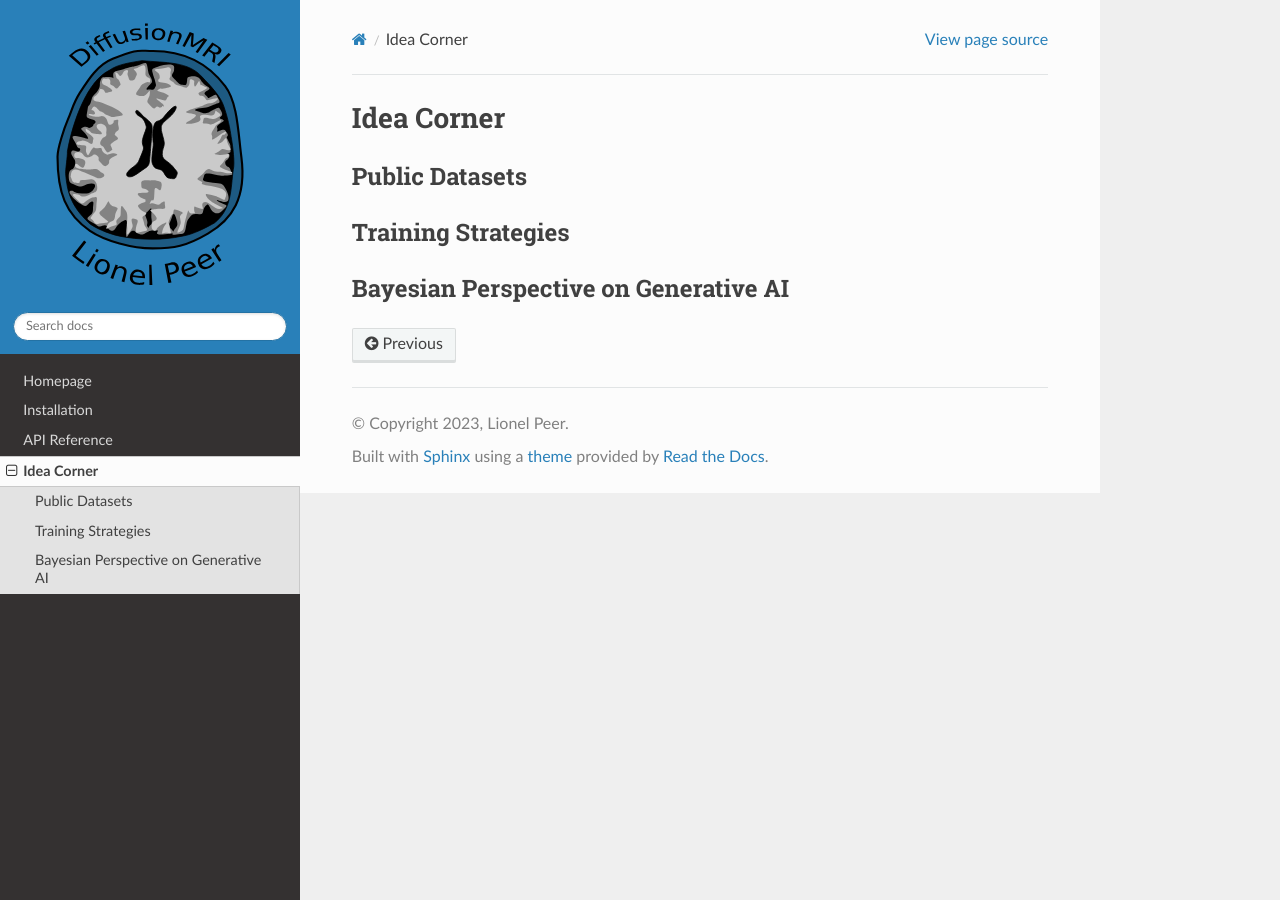
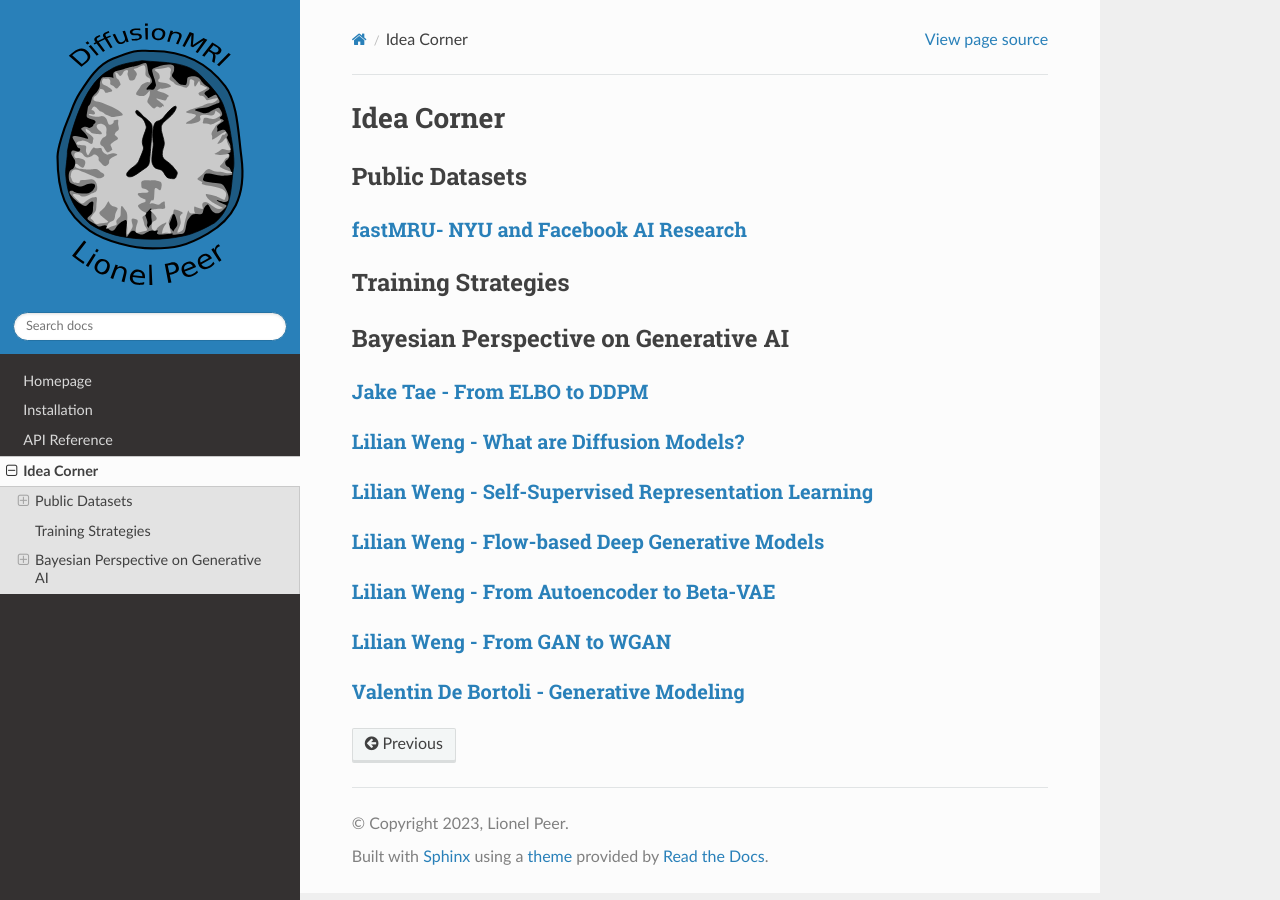
Before and after one commit to liopeer/diffusionmodels, a Sphinx documentation site: the page built from docs/source/idea_corner.md, in a window 1280 px wide. Built offline with Sphinx 7.4.7 and the Read the Docs theme 2.0.0, drawn with Linux system fonts in a browser that asks for light colours; pages that are not in the unit, such as notebooks, are missing from menus.

Commit message:
stuff added to ideation corner

```diff
--- a/docs/source/idea_corner.md
+++ b/docs/source/idea_corner.md
@@ -1,4 +1,12 @@
 # Idea Corner
 ## Public Datasets
+### [fastMRU- NYU and Facebook AI Research](https://fastmri.med.nyu.edu/)
 ## Training Strategies
 ## Bayesian Perspective on Generative AI
+### [Jake Tae - From ELBO to DDPM](https://jaketae.github.io/study/elbo/)
+### [Lilian Weng - What are Diffusion Models?](https://lilianweng.github.io/posts/2021-07-11-diffusion-models/)
+### [Lilian Weng - Self-Supervised Representation Learning](https://lilianweng.github.io/posts/2019-11-10-self-supervised/)
+### [Lilian Weng - Flow-based Deep Generative Models](https://lilianweng.github.io/posts/2018-10-13-flow-models/)
+### [Lilian Weng - From Autoencoder to Beta-VAE](https://lilianweng.github.io/posts/2018-08-12-vae/)
+### [Lilian Weng - From GAN to WGAN](https://lilianweng.github.io/posts/2017-08-20-gan/)
+### [Valentin De Bortoli - Generative Modeling](https://vdeborto.github.io/project/generative_modeling/)
```
